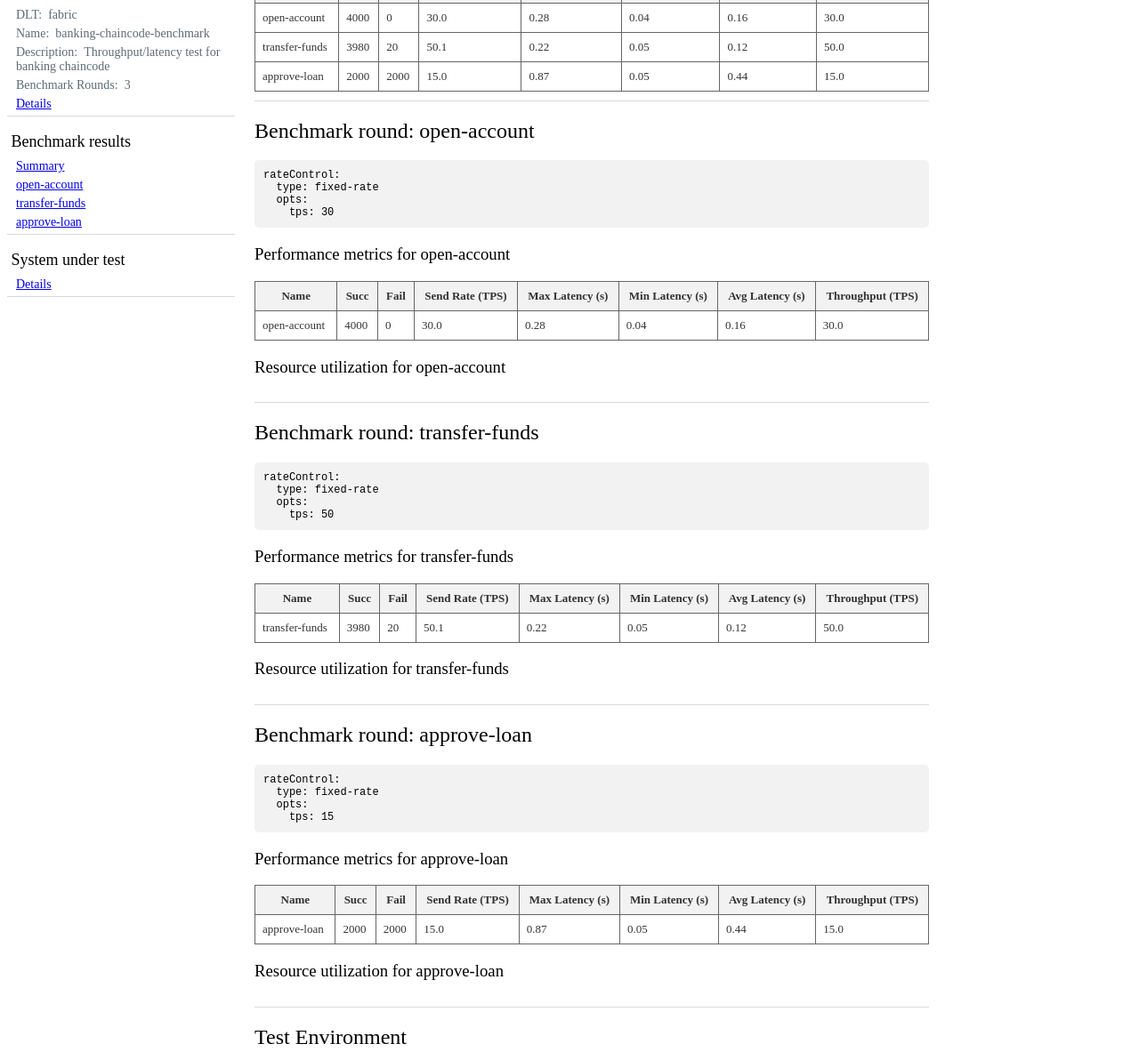
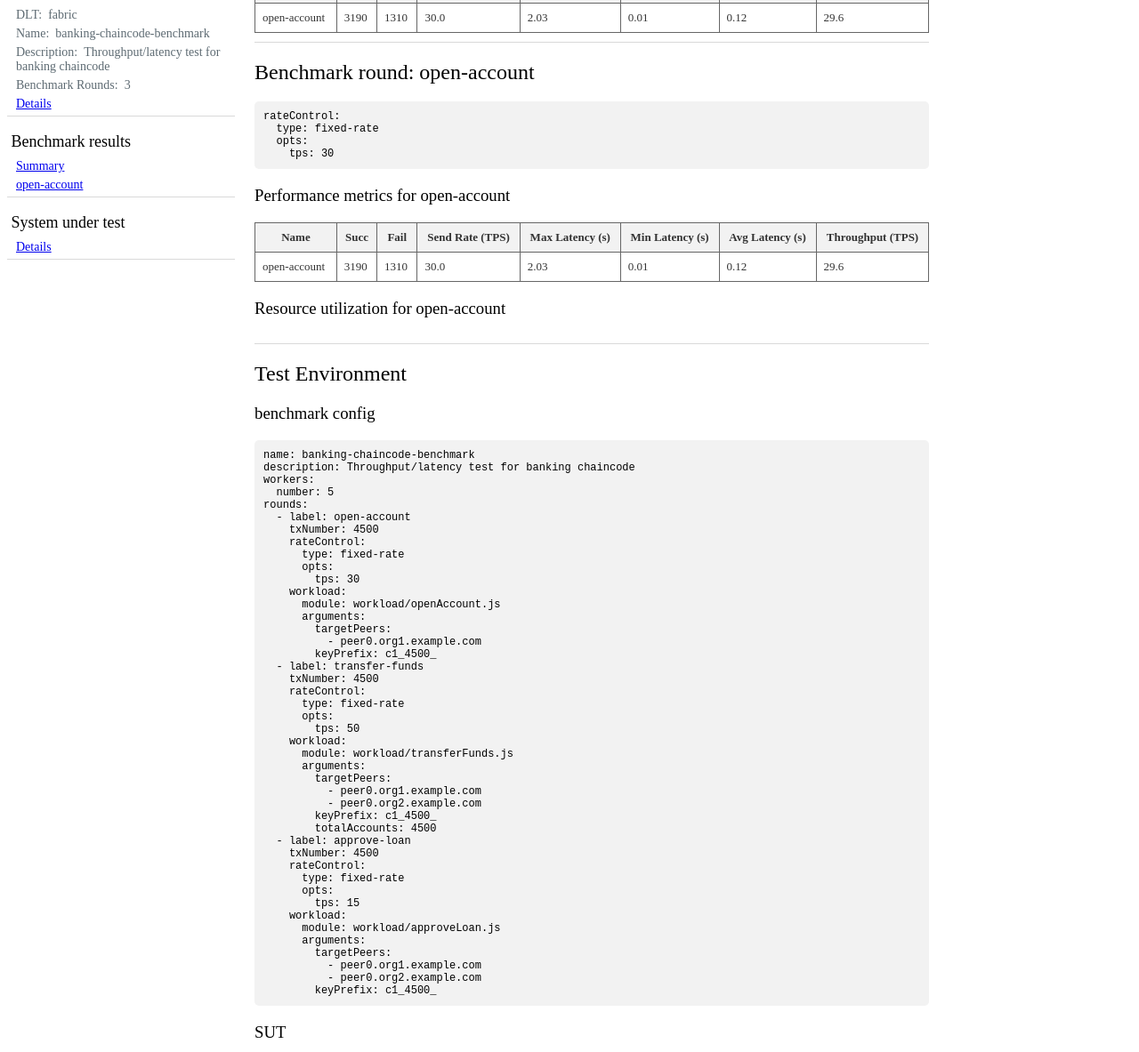
Before and after one commit to d24it143/Summer_internship, a website: page banking-caliper/report_case_1_4500.html in a window 1280 px wide. Shown: the part 247-1430 px from the top of the page at 89% size. Drawn offline with nearby package versions, Linux system fonts and the light colour scheme.

Commit message:
feat: add benchmark results for 4500 tx scenarios

```diff
--- a/banking-caliper/networks/networkConfig.yaml
+++ b/banking-caliper/networks/networkConfig.yaml
@@ -15,7 +15,7 @@ organizations:
       certificates:
         - name: User1
           clientPrivateKey:
-            path: /Users/dhavalvarvariya/Downloads/CHARUSAT/D/fabric-samples/test-network/organizations/peerOrganizations/org1.example.com/users/User1@org1.example.com/msp/keystore/702a8ed98c908e34c6f966a1567bcde42dac7537d4f9e1d18243ea40be497576_sk
+            path: /Users/dhavalvarvariya/Downloads/CHARUSAT/D/fabric-samples/test-network/organizations/peerOrganizations/org1.example.com/users/User1@org1.example.com/msp/keystore/a4ce158e271b76deb09e74c84cbd5fab2b385320a306dfc9c850894a08cb8c73_sk
           clientSignedCert:
             path: /Users/dhavalvarvariya/Downloads/CHARUSAT/D/fabric-samples/test-network/organizations/peerOrganizations/org1.example.com/users/User1@org1.example.com/msp/signcerts/cert.pem
     connectionProfile:
--- a/banking-caliper/report_case_1_4500.html
+++ b/banking-caliper/report_case_1_4500.html
@@ -135,8 +135,6 @@
                 <h3>&nbspBenchmark results</h3>
                 <li><a href="#benchmarksummary">Summary</a></li>
                     <li><a href="#open-account">open-account</a></li>
-                    <li><a href="#transfer-funds">transfer-funds</a></li>
-                    <li><a href="#approve-loan">approve-loan</a></li>
             </ul>
             <ul>
                 <h3>&nbspSystem under test</h3>
@@ -154,13 +152,7 @@
                     </tr>
 
                     <tr>
-                         <td>open-account</td> <td>4000</td> <td>0</td> <td>30.0</td> <td>0.28</td> <td>0.04</td> <td>0.16</td> <td>30.0</td>
-                    </tr>
-                    <tr>
-                         <td>transfer-funds</td> <td>3980</td> <td>20</td> <td>50.1</td> <td>0.22</td> <td>0.05</td> <td>0.12</td> <td>50.0</td>
-                    </tr>
-                    <tr>
-                         <td>approve-loan</td> <td>2000</td> <td>2000</td> <td>15.0</td> <td>0.87</td> <td>0.05</td> <td>0.44</td> <td>15.0</td>
+                         <td>open-account</td> <td>3190</td> <td>1310</td> <td>30.0</td> <td>2.03</td> <td>0.01</td> <td>0.12</td> <td>29.6</td>
                     </tr>
                 </table>
             </div>
@@ -178,50 +170,10 @@
                                      <th>Name</th> <th>Succ</th> <th>Fail</th> <th>Send Rate (TPS)</th> <th>Max Latency (s)</th> <th>Min Latency (s)</th> <th>Avg Latency (s)</th> <th>Throughput (TPS)</th>
                                 </tr>
                                 <tr>
-                                     <td>open-account</td> <td>4000</td> <td>0</td> <td>30.0</td> <td>0.28</td> <td>0.04</td> <td>0.16</td> <td>30.0</td>
+                                     <td>open-account</td> <td>3190</td> <td>1310</td> <td>30.0</td> <td>2.03</td> <td>0.01</td> <td>0.12</td> <td>29.6</td>
                                 </tr>
                             </table>
                         <h3>Resource utilization for open-account</h3>
-            </div>
-
-            <div style="border-bottom: 1px solid #d9d9d9; padding-bottom: 10px;" id="transfer-funds">
-                <h2>Benchmark round: transfer-funds</h2>
-                <p></p>
-                <pre style="overflow: visible;white-space: pre-wrap;max-height:100%;">rateControl:
-  type: fixed-rate
-  opts:
-    tps: 50
-</pre>
-                        <h3>Performance metrics for transfer-funds</h3>
-                            <table style="min-width: 100%;">
-                                <tr>
-                                     <th>Name</th> <th>Succ</th> <th>Fail</th> <th>Send Rate (TPS)</th> <th>Max Latency (s)</th> <th>Min Latency (s)</th> <th>Avg Latency (s)</th> <th>Throughput (TPS)</th>
-                                </tr>
-                                <tr>
-                                     <td>transfer-funds</td> <td>3980</td> <td>20</td> <td>50.1</td> <td>0.22</td> <td>0.05</td> <td>0.12</td> <td>50.0</td>
-                                </tr>
-                            </table>
-                        <h3>Resource utilization for transfer-funds</h3>
-            </div>
-
-            <div style="border-bottom: 1px solid #d9d9d9; padding-bottom: 10px;" id="approve-loan">
-                <h2>Benchmark round: approve-loan</h2>
-                <p></p>
-                <pre style="overflow: visible;white-space: pre-wrap;max-height:100%;">rateControl:
-  type: fixed-rate
-  opts:
-    tps: 15
-</pre>
-                        <h3>Performance metrics for approve-loan</h3>
-                            <table style="min-width: 100%;">
-                                <tr>
-                                     <th>Name</th> <th>Succ</th> <th>Fail</th> <th>Send Rate (TPS)</th> <th>Max Latency (s)</th> <th>Min Latency (s)</th> <th>Avg Latency (s)</th> <th>Throughput (TPS)</th>
-                                </tr>
-                                <tr>
-                                     <td>approve-loan</td> <td>2000</td> <td>2000</td> <td>15.0</td> <td>0.87</td> <td>0.05</td> <td>0.44</td> <td>15.0</td>
-                                </tr>
-                            </table>
-                        <h3>Resource utilization for approve-loan</h3>
             </div>
 
             <div style="border-bottom: 1px solid #d9d9d9; padding-bottom: 10px;">
@@ -233,7 +185,7 @@ workers:
   number: 5
 rounds:
   - label: open-account
-    txNumber: 4000
+    txNumber: 4500
     rateControl:
       type: fixed-rate
       opts:
@@ -243,10 +195,9 @@ rounds:
       arguments:
         targetPeers:
           - peer0.org1.example.com
-          - peer0.org2.example.com
-        keyPrefix: c3_4000_
+        keyPrefix: c1_4500_
   - label: transfer-funds
-    txNumber: 4000
+    txNumber: 4500
     rateControl:
       type: fixed-rate
       opts:
@@ -257,10 +208,10 @@ rounds:
         targetPeers:
           - peer0.org1.example.com
           - peer0.org2.example.com
-        keyPrefix: c3_4000_
-        totalAccounts: 4000
+        keyPrefix: c1_4500_
+        totalAccounts: 4500
   - label: approve-loan
-    txNumber: 4000
+    txNumber: 4500
     rateControl:
       type: fixed-rate
       opts:
@@ -270,7 +221,8 @@ rounds:
       arguments:
         targetPeers:
           - peer0.org1.example.com
-        keyPrefix: c3_4000_
+          - peer0.org2.example.com
+        keyPrefix: c1_4500_
 </pre>
                 <h3>SUT</h3>
                 <pre id="sutdetails">not provided</pre>
```
Also changed, not shown: caliper_scenarios_comparison_report_4500.md (+3 -3 lines).
